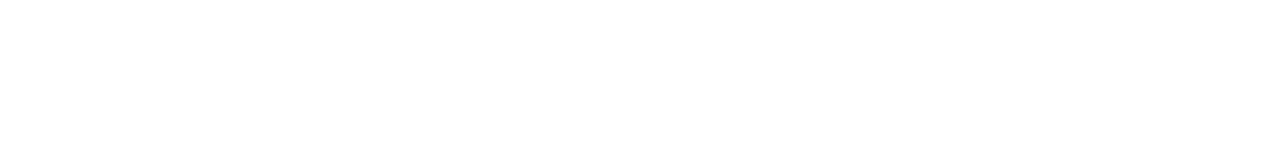
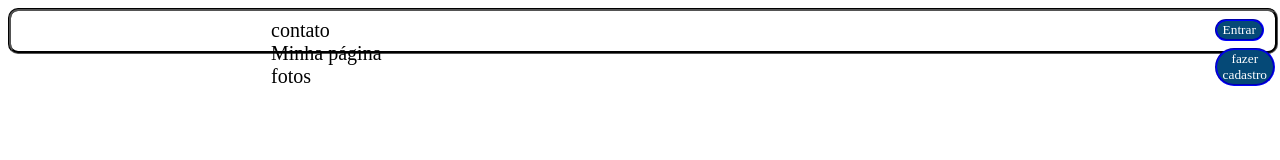
Before and after one commit to LotinLSV/ModeloSite, a plain HTML site: page index.html in a window 1280 px wide. Drawn offline with Linux system fonts and the light colour scheme.

Commit message:
criado toda a estrutura do html e css do cabecalho

```diff
--- a/index.html
+++ b/index.html
@@ -5,9 +5,38 @@
     <meta charset="UTF-8">
     <meta http-equiv="X-UA-Compatible" content="IE=edge">
     <meta name="viewport" content="width=device-width, initial-scale=1.0">
+    <link rel="stylesheet" href="/style.css">
+    <script src="/script.js"></script>
     <title>Document</title>
 </head>
 <body>
+    <!-- semantica do cabeçalho -->
+    <header>
+        <!-- div para agrupar os itens do header -->
+        <div name="cabecalho-master" class="box-master-cabecalho">
+            <!-- div para agrupar os items do menu -->
+            <div name="menu-itens" class="box-menu-itens-cabecalho">
+                <a name="item-menu-contato" class="item-contato">contato</a>
+                <a name="item-menu-minhapagina" class="item-minhapagina">Minha página</a>
+                <a name="item-menu-fotos" class="item-fotos">fotos</a>
+            </div>
+            <!-- div div para agrupar os botões -->
+            <div name="botoes-menu" class="box-menu-botoes">
+                <button name="bt-menu-entrar" class="bt-entrar">Entrar</button>
+                <button name="bt-menu-fazercadastro" class="bt-fazercadastro">fazer cadastro</button>
+
+            </div>
+
+        </div>
+    </header>
+    <!-- semantica do corpo -->
+    <main>
+
+    </main>
+    <!-- semantica do rodapé -->
+    <footer>
+
+    </footer>
 
 </body>
 </html>
--- a/style.css
+++ b/style.css
@@ -1 +1,59 @@
 /* css da página */
+
+/* controle do box de fora */
+.box-master-cabecalho{
+    border-style: groove;
+    border-radius: 10px;
+    border-color: black;
+    box-shadow: 2px;
+    width: 100%;
+    height: 40px;
+    display: flex;
+}
+
+/* controle do box dos itens do menu */
+.box-menu-itens-cabecalho{
+    margin-top: 7.5px;
+    /* border-style: groove;
+    border-color: blue; */
+    width: 600px;
+    height: 35px;
+    margin-left: 200px;
+    /* display: flex; */
+}
+
+/* controle do box dos botões */
+.box-menu-botoes{
+    /* border-style: groove;
+     border-color: red; */
+    width: 300px;
+    height: 35px;
+    margin-left: 800px;
+}
+
+/* controle dos links que uso como menu */
+a{
+    font-size: 20px;
+    text-decoration: none;
+    margin-left: 60px;
+    padding-top: 20px;
+}
+
+/* controle dos botões "natural" */
+.bt-entrar, .bt-fazercadastro{
+    font-family: 'Times New Roman', Times, serif;
+    margin-top: 7.5px;
+    margin-left: 30px;
+    border-radius: 50px;
+    border-style: groove;
+    border-color: blue;
+    background-color: #054977;
+    color: #ffffff;
+    font-style: bold;
+}
+
+/* controle dos botões quando se passa o mouse em cima deles */
+.bt-entrar:hover, .bt-fazercadastro:hover{
+    border-color: red;
+    background-color: #d80505f3;
+}
```
Also changed, not shown: 1 other file.
